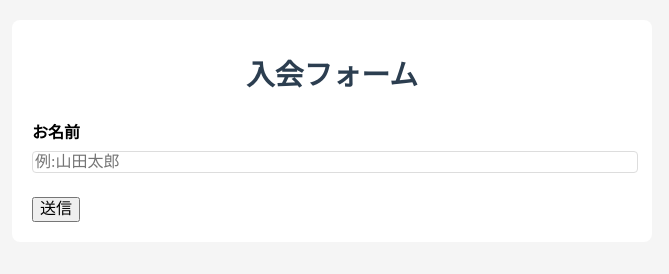
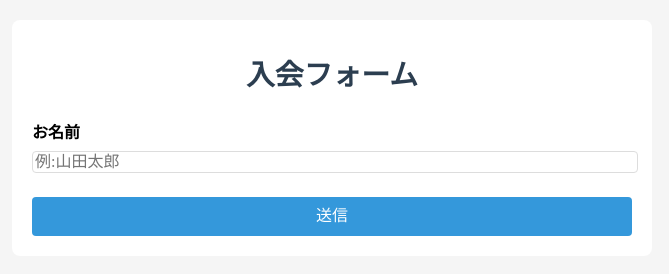
Before and after one commit to Yuto299/tomosta-form, a plain HTML site: page index.html in a window 1280 px wide. Shown: the whole page, without its empty margins (308-977 px from the left). Drawn offline with Linux system fonts and the light colour scheme.

Commit message:
ボタンの実装完了

```diff
--- a/css/style.css
+++ b/css/style.css
@@ -41,3 +41,19 @@ label {
   font-weight: bold;
   margin-bottom: 0.5rem;
 }
+
+button {
+  background-color: #3498db;
+  color: #fff;
+  border: none;
+  padding: 10px 20px;
+  border-radius: 4px;
+  cursor: pointer;
+  font-size: 1rem;
+  width: 100%;
+  transition: background-color 0.3s;
+}
+
+button:hover {
+  background-color: #2980b9;
+}
```
